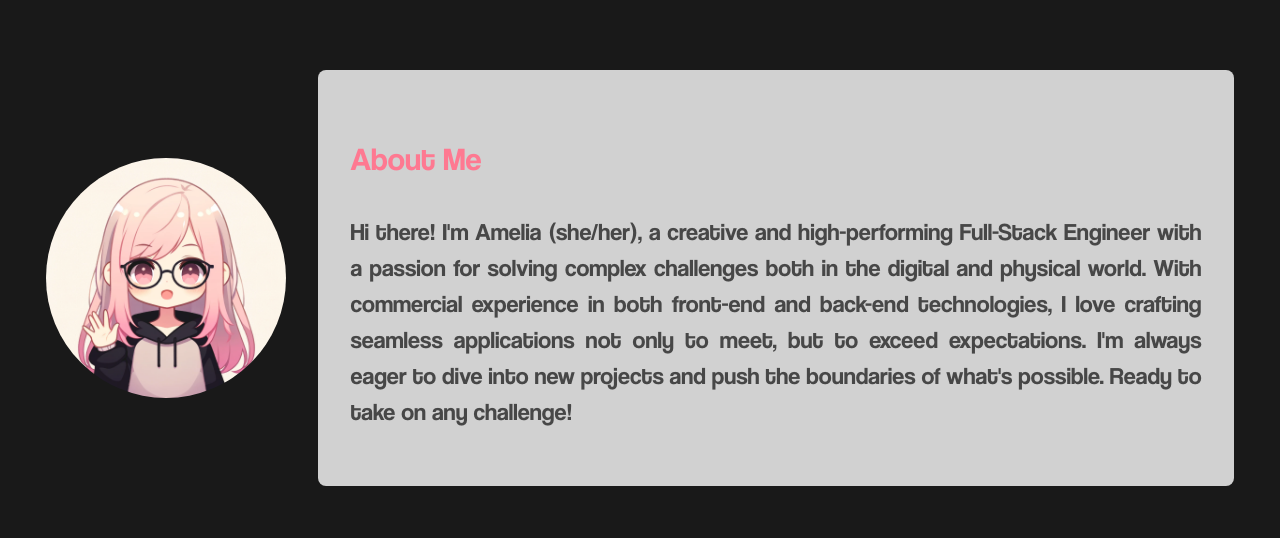
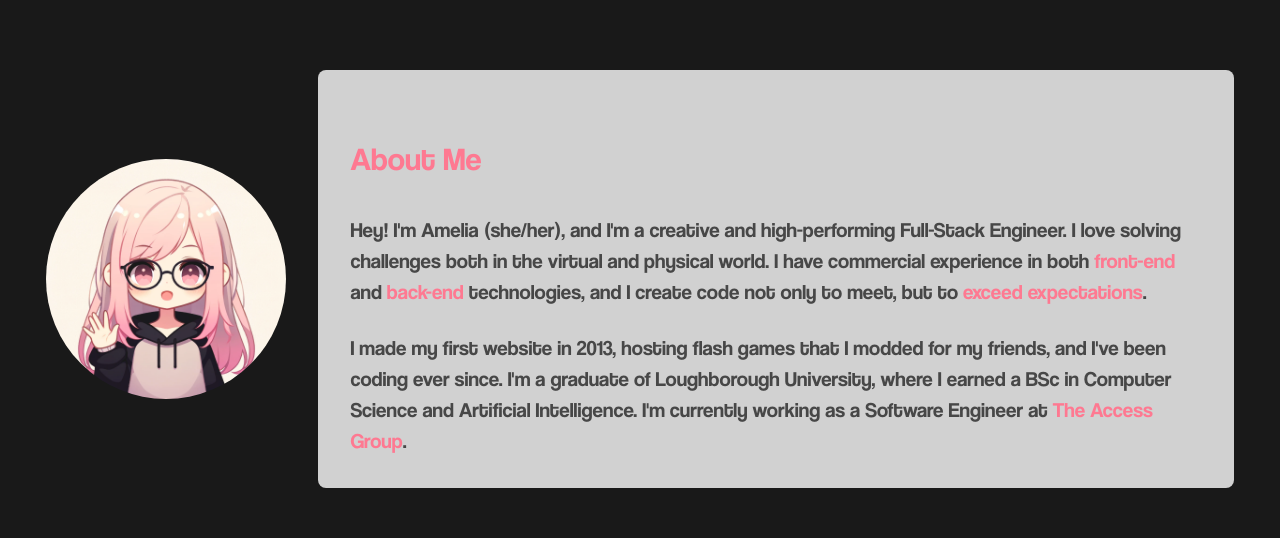
Before and after one commit to AmeliaWinters/Portfolio, a React (Vite) app: page / in a window 1280 px wide. Shown: the part 890-1428 px from the top of the page. Built offline with nearby package versions, Linux system fonts and the light colour scheme.

Commit message:
New about

```diff
--- a/src/About.tsx
+++ /dev/null
@@ -1,32 +0,0 @@
-import styles from "./About.module.css"; // Import CSS module for styling
-import portraitImage from "./Assets/Images/AmeliaChibi.png"; // Ensure you have a professional portrait image
-import P from "./Text/P";
-
-const About = () => {
-  return (
-    <div className={styles.aboutContainer}>
-      <div className={styles.imageContainer}>
-        <img
-          src={portraitImage}
-          alt="Amelia Winters"
-          className={styles.portrait}
-        />
-      </div>
-      <div className={styles.bio}>
-        <P className={styles.bioHeader}>About Me</P>
-        {/*TODO: Talk about experience and degree and all that */}
-        <P className={styles.bioText}>
-          Hi there! I'm Amelia (she/her), a creative and high-performing
-          Full-Stack Engineer with a passion for solving complex challenges both
-          in the digital and physical world. With commercial experience in both
-          front-end and back-end technologies, I love crafting seamless
-          applications not only to meet, but to exceed expectations. I'm always
-          eager to dive into new projects and push the boundaries of what's
-          possible. Ready to take on any challenge!
-        </P>
-      </div>
-    </div>
-  );
-};
-
-export default About;
--- a/src/About.module.css
+++ b/src/About/About.module.css
@@ -48,10 +48,11 @@
 .bioText {
   margin-top: 1rem;
   text-align: justify;
-  font-size: 1.5rem;
+  font-size: 1.3rem;
+  display: inline;
 }
 
-/* Styles for mobile */
+/* Mobile */
 @media (max-width: 768px) {
   .aboutContainer {
     flex-direction: column;
@@ -65,10 +66,10 @@
   }
 
   .bioHeader {
-    font-size: 3rem;
+    font-size: 1.5rem;
   }
 
   .bioText {
-    font-size: 2rem;
+    font-size: 1rem;
   }
 }
--- /dev/null
+++ b/src/About/About.tsx
@@ -0,0 +1,63 @@
+import styles from "./About.module.css"; // Import CSS module for styling
+import portraitImage from "../Assets/Images/AmeliaChibi.png"; // Ensure you have a professional portrait image
+import P from "../Text/P";
+import PH from "../Text/PH";
+
+interface IProps {
+  children: string;
+}
+
+const PHAbout = ({ children }: IProps) => {
+  return (
+    <PH className={styles.bioText} style={{ fontSize: "1.3rem" }}>
+      {children}
+    </PH>
+  );
+};
+
+const PAbout = ({ children }: IProps) => {
+  return <P className={styles.bioText}>{children}</P>;
+};
+
+const About = () => {
+  return (
+    <div className={styles.aboutContainer}>
+      <div className={styles.imageContainer}>
+        <img
+          src={portraitImage}
+          alt="Amelia Winters"
+          className={styles.portrait}
+        />
+      </div>
+      <div className={styles.bio}>
+        <P className={styles.bioHeader}>About Me</P>
+        <PAbout>
+          Hey! I'm Amelia (she/her), and I'm a creative and high-performing
+          Full-Stack Engineer. I love solving challenges both in the virtual and
+          physical world. I have commercial experience in both
+        </PAbout>
+        <PHAbout> front-end</PHAbout>
+        <PAbout> and</PAbout>
+        <PHAbout> back-end </PHAbout>
+        <PAbout>
+          technologies, and I create code not only to meet, but to
+        </PAbout>
+        <PHAbout> exceed expectations</PHAbout>
+        <PAbout>.</PAbout>
+        <br />
+        <br />
+        <PAbout>
+          I made my first website in 2013, hosting flash games that I modded for
+          my friends, and I've been coding ever since. I'm a graduate of
+          Loughborough University, where I earned a BSc in Computer Science and
+          Artificial Intelligence. I'm currently working as a Software Engineer
+          at
+        </PAbout>
+        <PHAbout> The Access Group</PHAbout>
+        <PAbout>.</PAbout>
+      </div>
+    </div>
+  );
+};
+
+export default About;
--- a/src/MainPage.tsx
+++ b/src/MainPage.tsx
@@ -1,5 +1,5 @@
 import Home from "./Home"; // Assuming you have a Home component
-import About from "./About"; // Assuming you have an About component styled as before
+import About from "./About/About"; // Assuming you have an About component styled as before
 import { Background } from "./Background";
 import { AIMelia } from "./AImelia/AImelia";
 
--- /dev/null
+++ b/src/Text/PH.tsx
@@ -0,0 +1,23 @@
+import { CSSProperties } from "react";
+
+interface IProps {
+  children: string;
+  className?: string;
+  style?: CSSProperties;
+}
+
+const baseStyle: CSSProperties = {
+  fontFamily: '"coolvetica", sans-serif',
+  color: "#fe6b86",
+  fontSize: "1.1rem",
+};
+
+const PH = ({ children, className, style }: IProps) => {
+  return (
+    <p style={{ ...baseStyle, ...style }} className={className}>
+      {children}
+    </p>
+  );
+};
+
+export default PH;
```
